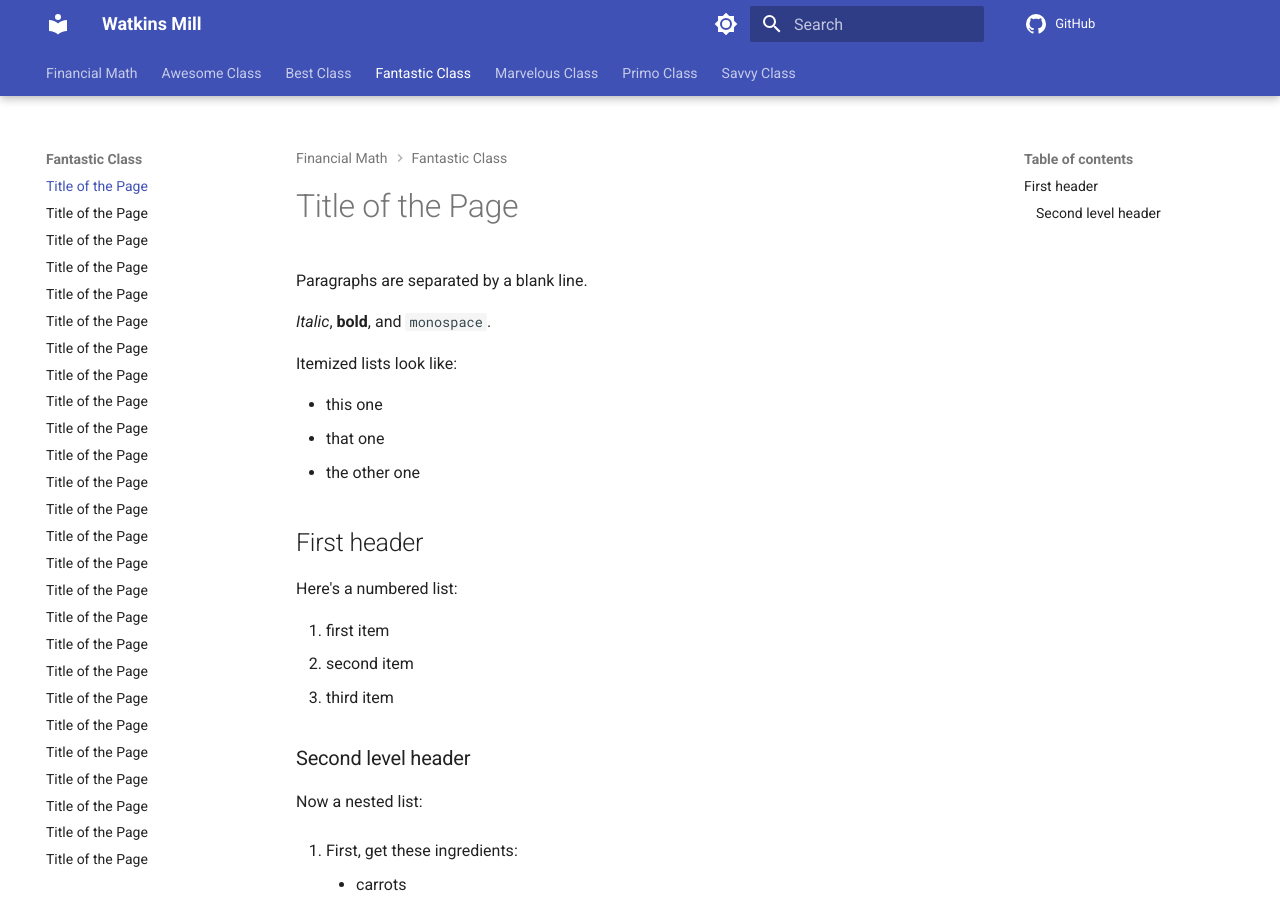
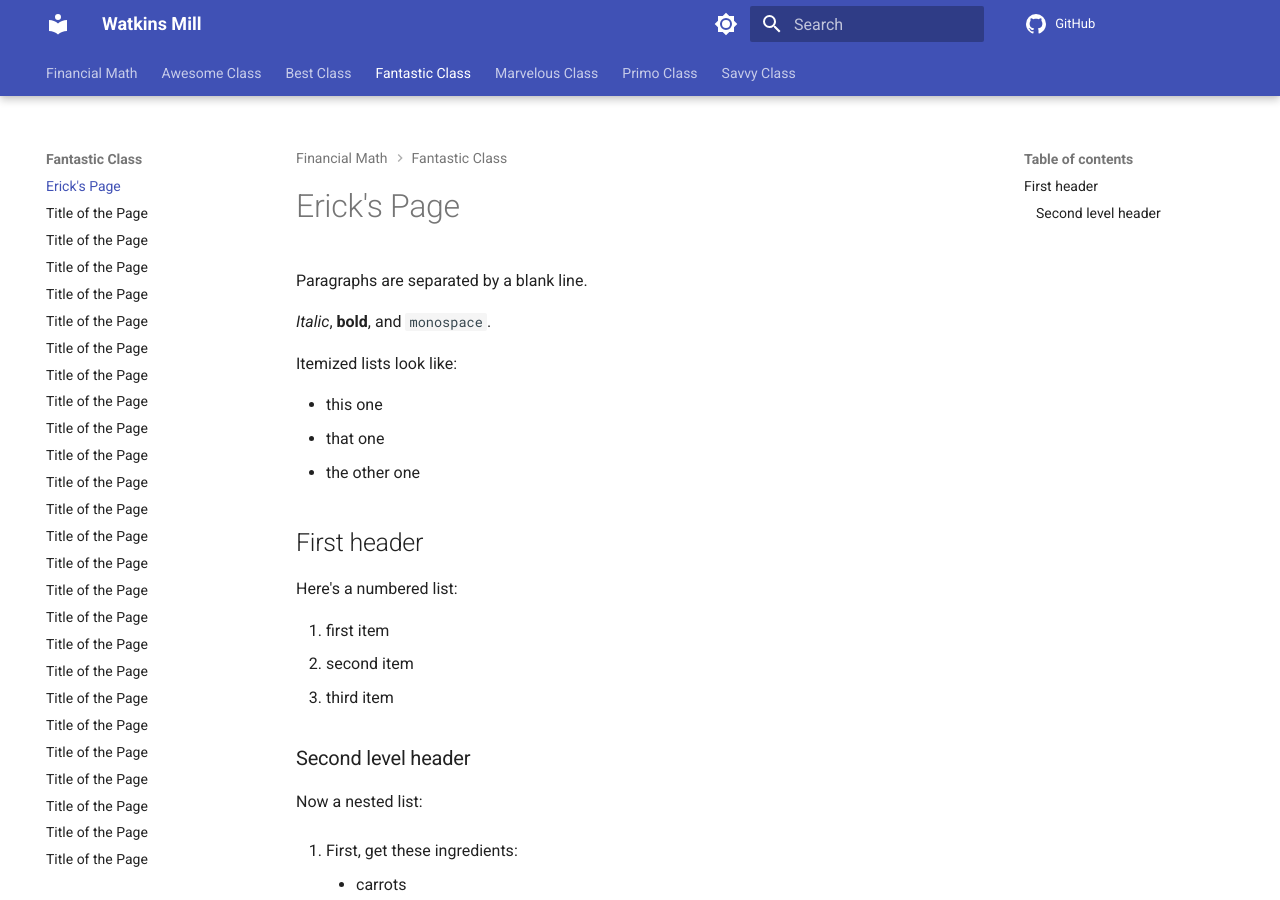
Before and after one commit to drjmarino/website, an MkDocs documentation site: the page built from docs/fantastic/human01.md, in a window 1280 px wide and 900 px high. Built offline with MkDocs 1.6.1 and Material for MkDocs 9.7.7, drawn with Linux system fonts in a browser that asks for light colours; comment, search, counter and statistics services are not loaded.

Commit message:
Update human01.md

```diff
--- a/docs/fantastic/human01.md
+++ b/docs/fantastic/human01.md
@@ -1,4 +1,4 @@
-# Title of the Page
+# Erick's Page
 
 Paragraphs are separated by a blank line.
 
```
